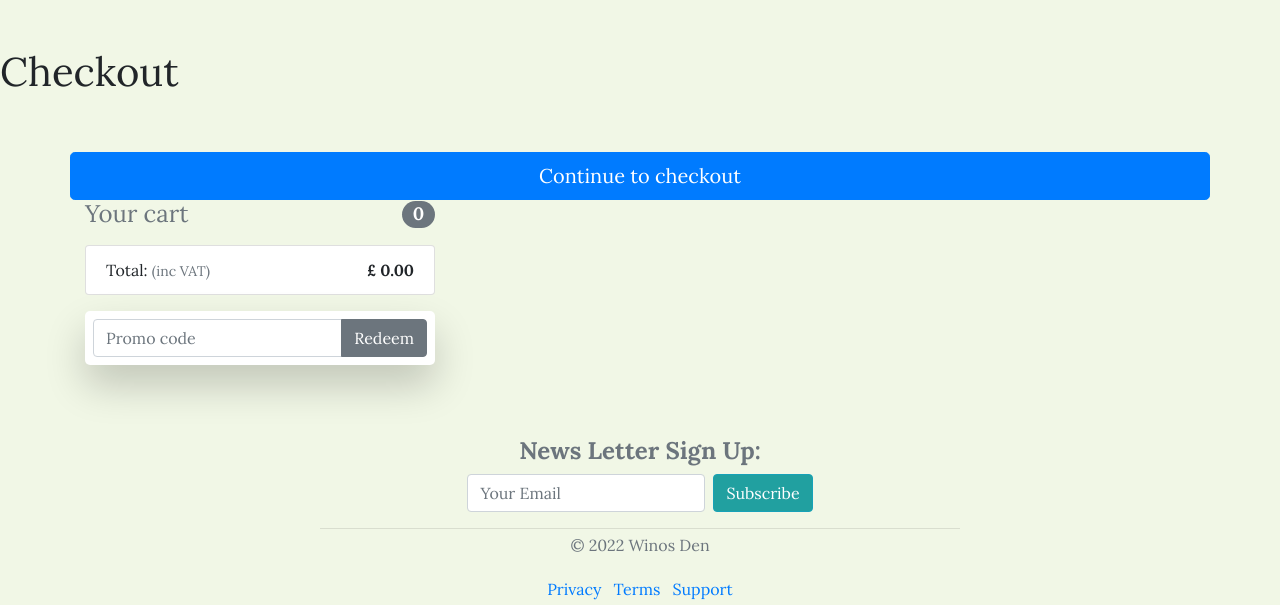
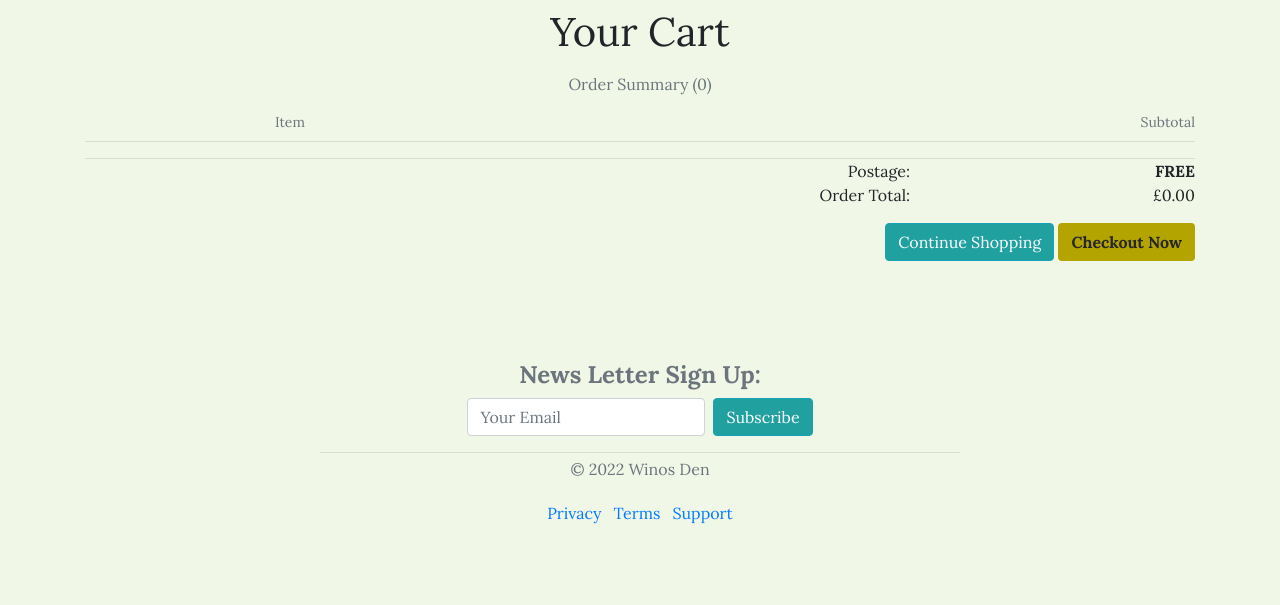
Before and after one commit to roomacarthur/winos_den, a Django app: page /cart/ in a window 1280 px wide. Shown: the part 82-687 px from the top of the page. Run offline with Django 3.2, Linux system fonts and the light colour scheme; some libraries are stand-ins or nearby versions.

Commit message:
re style and added button functionallity

```diff
--- a/cart/templates/cart/cart.html
+++ b/cart/templates/cart/cart.html
@@ -1,61 +1,125 @@
-{% extends "../base.html" %}
+{% extends '../base.html' %}
+{% load static %}
 {% load cart_tools %}
+
 <!--head info for this page.-->
 {% block head_title %}
 Cart ({{item_count}})
 {% endblock %}
+<!-- Page header-->
 {% block content_header %}
-<h1 class="py-5">Checkout</h1>
+    <h1 class="py-2 text-center">Your Cart</h1>
 {% endblock %}
+
 {% block content %}
 <div class="container">
     <div class="row">
-      <div class="col-md-4 order-md-2 mb-4">
-        <h4 class="d-flex justify-content-between align-items-center mb-3">
-          <span class="text-muted">Your cart</span>
-          <span class="badge badge-secondary badge-pill">{{item_count}}</span>
-        </h4>
-        <ul class="list-group mb-3">
+        <div class="col-12 mb-5">
+            <p class="text-muted text-center">Order Summary ({{ item_count }})</p>
+            <div class="row">
+                <div class="col-7 offset-2">
+                    <p class="mb-1 mt-0 small text-muted">Item</p>
+                </div>
+                <div class="col-3 text-right">
+                    <p class="mb-1 mt-0 small text-muted">Subtotal</p>
+                </div>
+            </div>
+            <hr class="mt-1">
             {% for item in cart_items %}
-          <li class="list-group-item container-fluid lh-condensed">
-            <div class="float-left text-left">
-                <a href="#">
-                    <h6 class="my-0 fl text-capitalize">
-                        <strong>{{ item.product.name }}</strong>
-                    </h6>
+                <div class="row">
+                    <div class="col-2 mb-1">
+                        <a href="{% url 'product_detail' item.product.id %}">
+                            {% if item.product.image %}
+                                <img class="w-100" src="{{ item.product.image.url }}" alt="{{ product.name }}">
+                            {% else %}
+                                <img class="w-100" src="{{ MEDIA_URL }}noimage.png" alt="{{ product.name }}">
+                            {% endif %}
                         </a>
-              <small class="text-muted">QTY: {{ item.quantity }} @ {{item.product.price}} each </small>
                     </div>
-            <span class="text-muted float-right">{{ item.product.price }}</span>
-          </li>
-          {% endfor %}
-          <li class="list-group-item d-flex justify-content-between">
-            <span>Total: <small class="text-muted">(inc VAT)</small></span>
-            <strong>£
-                {% if total %}
-                    {{ total|floatformat:2 }}
-                {% else %}
-                    0.00
-                {% endif %}
-            </strong>
-          </li>
-        </ul>
-
-        <form class="card p-2">
-          <div class="input-group">
-            <input type="text" class="form-control" placeholder="Promo code">
+                    <div class="col-7">
+                        <p class="my-0"><strong>{{ item.product.name }}</strong></p>
+                        <p class="my-0 small text-muted">
+                            <form class="form update-form" method="POST" action="{% url 'adjust_cart' item.item_id %}">
+                                {% csrf_token %}
+                                <div class="form-group">
+                                    <div class="input-group input-group-{{ item.item_id }}">
+                                        <div class="input-group-prepend">
+                                            <button
+                                                class="decrement-qty btn rounded-0"
+                                                data-item_id="{{ product.id }}"
+                                                id="decrement-qty_{{ product.id }}">
+                                                <span class="icon text-danger">
+                                                    <i class="fa-solid fa-arrow-left"></i>
+                                                </span>
+                                            </button>
+                                        </div>
+                                        <input class="form-control qty_input" type="number"
+                                            name="quantity" value="{{ item.quantity }}" min="1" max="99"
+                                            data-item_id="{{ product.id }}"
+                                            id="id_qty_{{ product.id }}">
                                         <div class="input-group-append">
-              <button type="submit" class="btn btn-secondary">Redeem</button>
+                                            <button class="increment-qty btn rounded-0"
+                                                data-item_id="{{ product.id }}" id="increment-qty_{{ product.id }}">
+                                                <span class="icon text-green">
+                                                    <i class="fas fa-plus"></i>
+                                                </span>
+                                            </button>
+                                        </div>
                                     </div>
                                 </div>
                             </form>
+                            <a class="update-link text-info"><small>Update</small></a>
+                            <a class="remove-item text-danger float-right remove_{{ item.item_id }}"><small>Remove</small></a>
+                        </p>
                     </div>
-
-          <hr class="mb-4">
-          <a href="{% url 'checkout' %}" class="btn btn-primary btn-lg btn-block" type="submit">Continue to checkout</a>
-        </form>
+                    <div class="col-3 text-right">
+                        <p class="my-0">£{{ item.product.price | calc_total:item.quantity }}</p>
+                    </div>
+                </div>
+            {% endfor %}
+            <hr class="my-0">
+            <div class="row text-black text-right">
+                <div class="col-7 offset-2">
+                    <p class="my-0">Postage: </p>
+                    <p class="my-0">Order Total:</p>
+                </div>
+                <div class="col-3">
+                    <p class="my-0"><strong>FREE</strong></p>
+                    <p class="my-0">£{{ total | floatformat:2 }}</p>
+                </div>
+            </div>
+            <div class="submit-button text-right mt-3 mb-1">
+                <a class="btn btn-info bold" href="{% url 'products' %}">Continue Shopping</a>
+                <a class="btn btn-gold" href="{% url 'checkout' %}"><strong>Checkout Now</strong></a>
             </div>
         </div>
     </div>
+</div>
+{% endblock %}
 
+<!--Page specific Javascript, loaded at bottom of body.-->
+{% block postload_js %}
+    <!--Quantity modicication script.-->
+    <script src="{% static 'js/quantity_input.js' %}"></script>
+    <script type="text/javascript">
+        // Update quantity on click
+        $('.update-link').click(function(e) {
+            var form = $(this).prev('.update-form');
+            form.submit();
+        })
+
+        // Remove item and reload on click
+        $('.remove-item').click(function(e) {
+            let csrfToken = "{{ csrf_token }}";
+            let itemId = $(this).attr('class').split('remove_')[1];
+            let url = `remove/${itemId}/`;
+            let data = {
+                'csrfmiddlewaretoken': csrfToken
+            };
+
+            $.post(url, data).done(function () {
+                    location.reload();
+                });
+        })
+    </script>
 {% endblock %}
```
Lines whose indentation alone changed are shown as unchanged.
